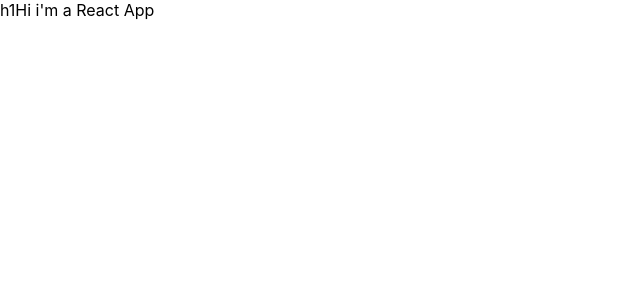
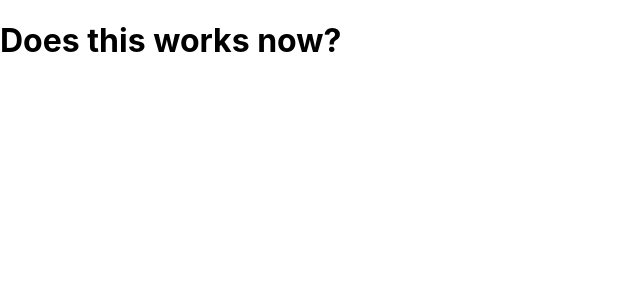
Before and after one commit to vinothsmart/react-complete-guide, a React (Create React App) app: page / in a window 1280 px wide. Shown: the top 300 px of the page, without its empty margins (0-640 px from the left). Built offline with nearby package versions, Linux system fonts and the light colour scheme; the HTML template or start-up script is replaced by a standard one.

Commit message:
custom element updated

```diff
--- a/src/App.js
+++ b/src/App.js
@@ -7,7 +7,11 @@
   //     <h1>Hi i'm a React App</h1>
   //   </div>
   // );
-  return React.createElement("div", null, "", "h1", "Hi i'm a React App");
+  return React.createElement(
+    "div",
+    null,
+    React.createElement("h1", null, "Does this works now?")
+  );
 }
 
 export default App;
```
